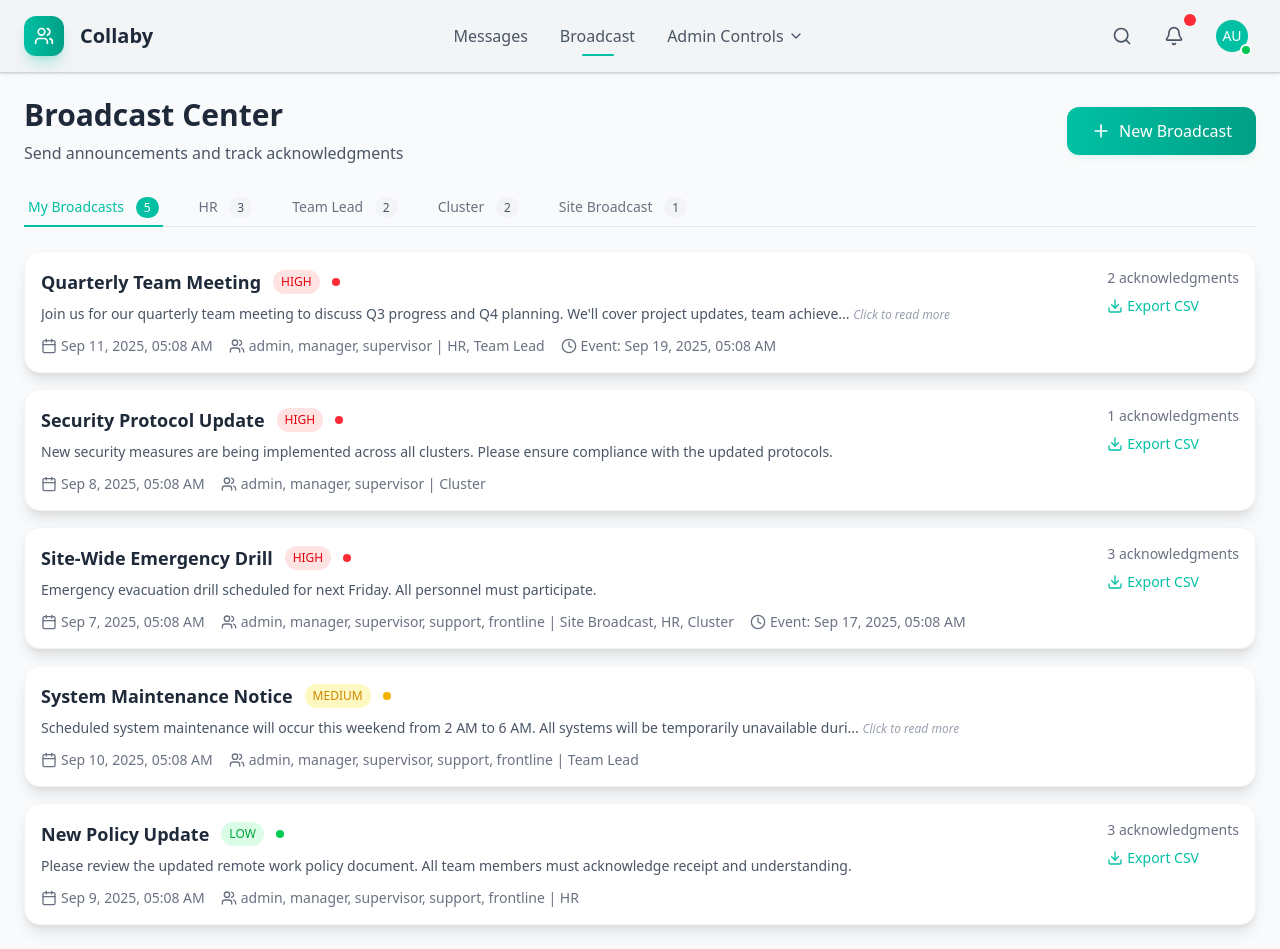
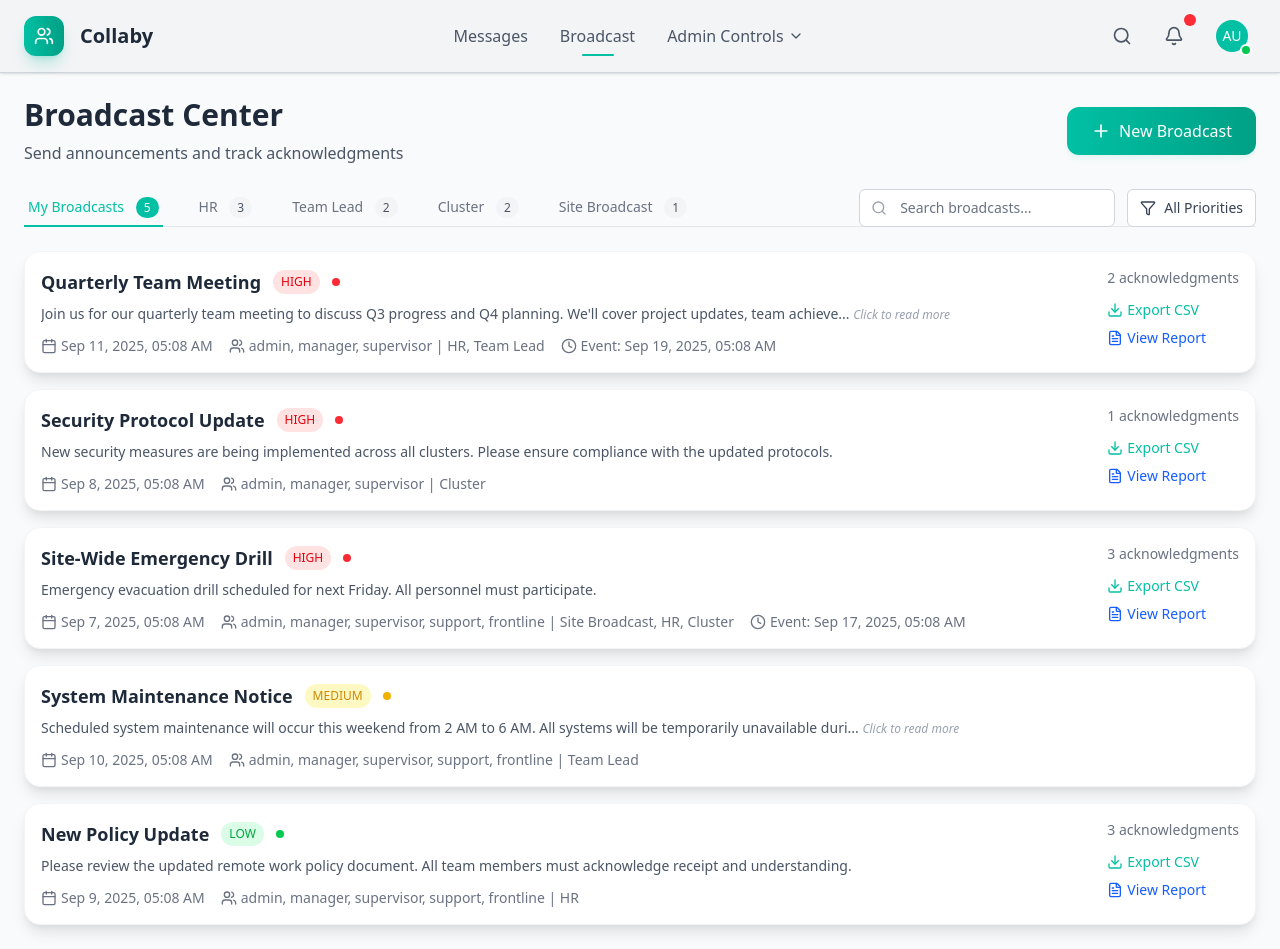
Before and after one commit to Laffyyy/collabo-tool, a SvelteKit app in the folder frontend/: page /broadcast in a window 1280 px wide. Built offline with nearby package versions, Linux system fonts and the light colour scheme.

Commit message:
Broadcast UI
Broadcast UI

```diff
--- a/frontend/src/routes/broadcast/+page.svelte
+++ b/frontend/src/routes/broadcast/+page.svelte
@@ -7,7 +7,10 @@
     AlertTriangle,
     CheckCircle,
     Clock,
-    Download
+    Download,
+    FileText,
+    Search,
+    Filter
   } from 'lucide-svelte';
 
   // Type definitions
@@ -197,6 +200,9 @@
   let showSaveTemplate = $state(false);
   let showOUDropdown = $state(false);
   let viewedBroadcasts = $state<Set<string>>(new Set());
+  let searchQuery = $state('');
+  let priorityFilter = $state('all');
+  let showFilterDropdown = $state(false);
   let newBroadcast = $state({
     title: '',
     content: '',
@@ -242,6 +248,23 @@
       .filter(b => {
         if (!b.isActive) return false;
 
+        // Search filter (applies globally across all tabs)
+        if (searchQuery.trim()) {
+          const query = searchQuery.toLowerCase();
+          const matchesTitle = b.title.toLowerCase().includes(query);
+          const matchesContent = b.content.toLowerCase().includes(query);
+          if (!matchesTitle && !matchesContent) return false;
+        }
+
+        // Priority filter (applies globally across all tabs)
+        if (priorityFilter !== 'all' && b.priority !== priorityFilter) return false;
+
+        // If search or filter is active, show matching broadcasts from all tabs
+        if (searchQuery.trim() || priorityFilter !== 'all') {
+          return true; // Already filtered above, show all matching broadcasts
+        }
+
+        // Otherwise, apply tab filtering only when no search/filter is active
         // Special handling for "My Broadcasts" tab
         if (activeTab === 'My Broadcasts') {
           return b.createdBy === currentUser.id;
@@ -395,6 +418,10 @@
 
   const exportCSV = (broadcast: Broadcast) => {
     alert('CSV export functionality would be implemented here.');
+  };
+
+  const viewReport = (broadcast: Broadcast) => {
+    alert('View detailed report functionality would be implemented here.');
   };
 
   const openBroadcastDetails = (broadcast: Broadcast) => {
@@ -900,6 +927,7 @@
 
   <!-- Tabs -->
   <div class="border-b border-gray-200 mb-6">
+    <div class="flex items-center justify-between">
       <nav class="-mb-px flex space-x-8">
         {#each tabs as tab}
           <button
@@ -924,6 +952,65 @@
           </button>
         {/each}
       </nav>
+
+      <!-- Search and Filters -->
+      <div class="flex items-center space-x-3 -mb-px">
+        <!-- Search -->
+        <div class="relative">
+          <div class="absolute inset-y-0 left-0 pl-3 flex items-center pointer-events-none">
+            <Search class="h-4 w-4 text-gray-400" />
+          </div>
+          <input
+            type="text"
+            bind:value={searchQuery}
+            placeholder="Search broadcasts..."
+            class="block w-64 pl-10 pr-3 py-2 border border-gray-300 rounded-md leading-5 bg-white placeholder-gray-500 focus:outline-none focus:placeholder-gray-400 focus:ring-1 focus:ring-[#01c0a4] focus:border-[#01c0a4] text-sm"
+          />
+        </div>
+
+        <!-- Priority Filter -->
+        <div class="relative">
+          <button
+            onclick={() => showFilterDropdown = !showFilterDropdown}
+            class="inline-flex items-center px-3 py-2 border border-gray-300 rounded-md text-sm font-medium text-gray-700 bg-white hover:bg-gray-50 focus:outline-none focus:ring-1 focus:ring-[#01c0a4] focus:border-[#01c0a4]"
+          >
+            <Filter class="h-4 w-4 mr-2" />
+            {priorityFilter === 'all' ? 'All Priorities' : priorityFilter.charAt(0).toUpperCase() + priorityFilter.slice(1)}
+          </button>
+
+          {#if showFilterDropdown}
+            <div class="origin-top-right absolute right-0 mt-2 w-48 rounded-md shadow-lg bg-white ring-1 ring-black ring-opacity-5 z-10">
+              <div class="py-1">
+                <button
+                  onclick={() => { priorityFilter = 'all'; showFilterDropdown = false; }}
+                  class="block px-4 py-2 text-sm text-gray-700 hover:bg-gray-100 w-full text-left {priorityFilter === 'all' ? 'bg-gray-100' : ''}"
+                >
+                  All Priorities
+                </button>
+                <button
+                  onclick={() => { priorityFilter = 'high'; showFilterDropdown = false; }}
+                  class="block px-4 py-2 text-sm text-gray-700 hover:bg-gray-100 w-full text-left {priorityFilter === 'high' ? 'bg-gray-100' : ''}"
+                >
+                  High Priority
+                </button>
+                <button
+                  onclick={() => { priorityFilter = 'medium'; showFilterDropdown = false; }}
+                  class="block px-4 py-2 text-sm text-gray-700 hover:bg-gray-100 w-full text-left {priorityFilter === 'medium' ? 'bg-gray-100' : ''}"
+                >
+                  Medium Priority
+                </button>
+                <button
+                  onclick={() => { priorityFilter = 'low'; showFilterDropdown = false; }}
+                  class="block px-4 py-2 text-sm text-gray-700 hover:bg-gray-100 w-full text-left {priorityFilter === 'low' ? 'bg-gray-100' : ''}"
+                >
+                  Low Priority
+                </button>
+              </div>
+            </div>
+          {/if}
+        </div>
+      </div>
+    </div>
   </div>
 
   <!-- Broadcasts List -->
@@ -989,10 +1076,11 @@
           <!-- Acknowledgment Count -->
           {#if broadcast.requiresAcknowledgment}
             <div class="text-right flex-shrink-0 ml-4">
-              <div class="text-sm text-gray-500 mb-2 whitespace-nowrap">
+              <div class="text-sm text-gray-500 mb-3 whitespace-nowrap">
                 {broadcast.acknowledgments.length} acknowledgments
               </div>
               {#if canAccessAdmin && broadcast.acknowledgments.length > 0}
+                <div class="space-y-2">
                   <button
                     onclick={(e) => { e.stopPropagation(); exportCSV(broadcast); }}
                     class="text-sm text-[#01c0a4] hover:text-[#00a085] flex items-center space-x-1 whitespace-nowrap"
@@ -1000,6 +1088,14 @@
                     <Download class="w-4 h-4" />
                     <span>Export CSV</span>
                   </button>
+                  <button
+                    onclick={(e) => { e.stopPropagation(); viewReport(broadcast); }}
+                    class="text-sm text-blue-600 hover:text-blue-700 flex items-center space-x-1 whitespace-nowrap"
+                  >
+                    <FileText class="w-4 h-4" />
+                    <span>View Report</span>
+                  </button>
+                </div>
               {/if}
             </div>
           {/if}
```
Also changed, not shown: 1 other file (tests, documents, lock files or other folders). Lines whose indentation alone changed are shown as unchanged.
